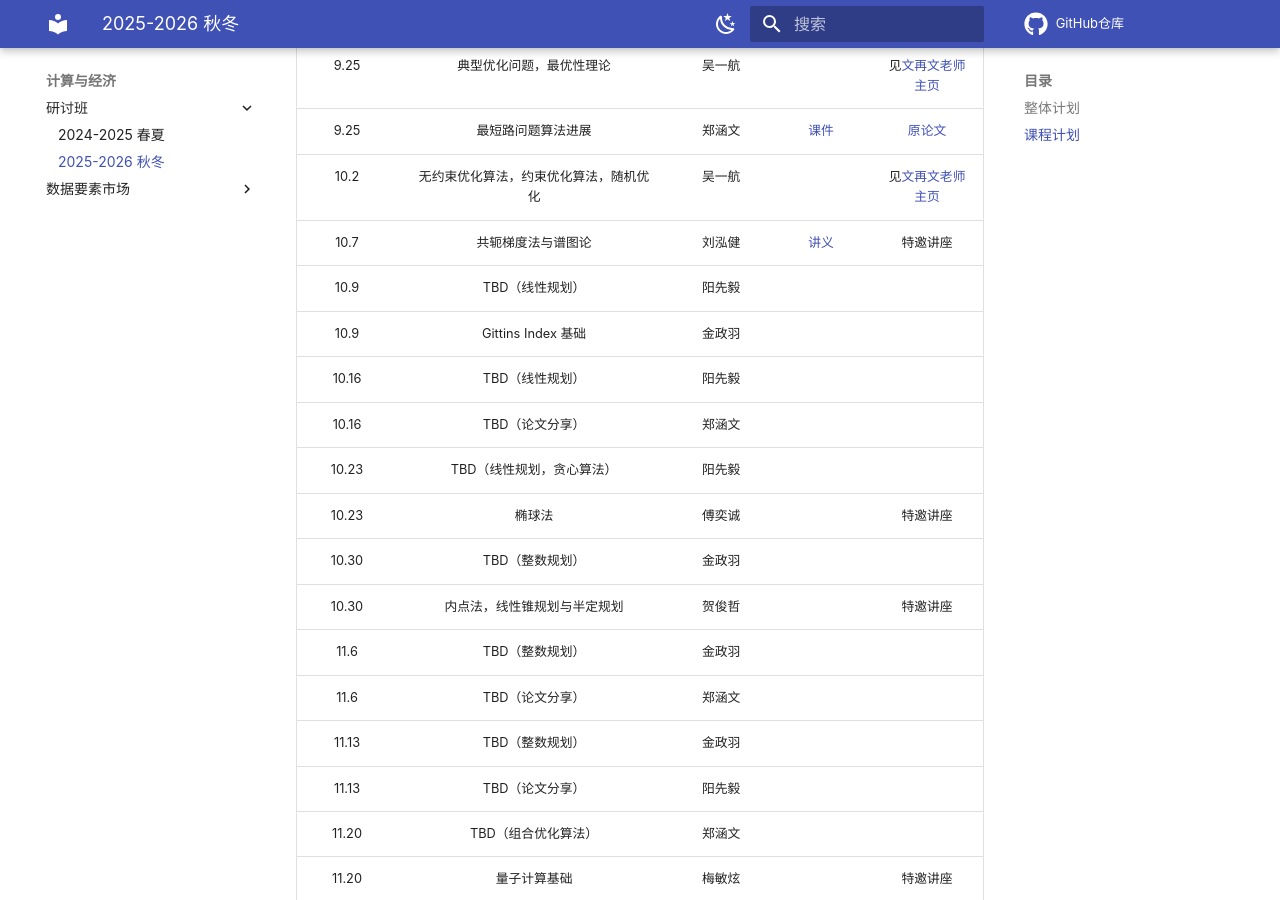
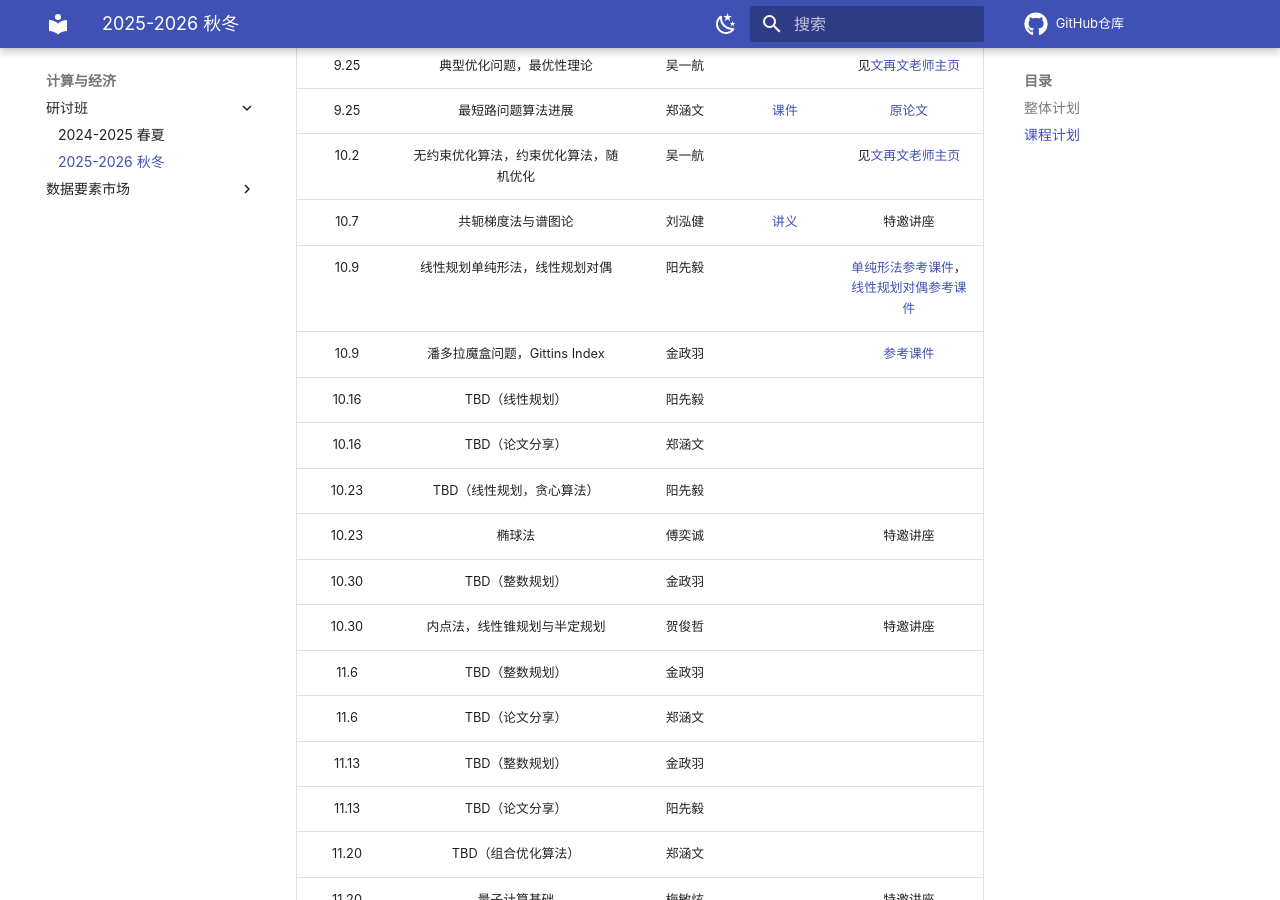
Before and after one commit to yhwu-is/Teach, an MkDocs documentation site: the page built from docs/ec/seminar/25fa.md, in a window 1280 px wide and 900 px high, scrolled down 1318 px. Built offline with MkDocs 1.6.1 and Material for MkDocs 9.7.7, drawn with Linux system fonts in a browser that asks for light colours; comment, search, counter and statistics services are not loaded.

Commit message:
docs:更新EC讨论班

```diff
--- a/docs/ec/seminar/25fa.md
+++ b/docs/ec/seminar/25fa.md
@@ -40,8 +40,8 @@
 | 9.25 | 最短路问题算法进展 | 郑涵文 | [课件](25fa/25fa-01-SSSP.pdf) | [原论文](25fa/Breaking%20the%20Sorting%20Barrier%20for%20Directed%20SSSP.pdf) |
 | 10.2 | 无约束优化算法，约束优化算法，随机优化 | 吴一航 |  | 见[文再文老师主页](http://faculty.bicmr.pku.edu.cn/~wenzw/optbook.html) |
 | 10.7 | 共轭梯度法与谱图论 | 刘泓健 | [讲义](25fa/conjugate-descent&spectral-graphs%20.pdf) | 特邀讲座 |
-| 10.9 | TBD（线性规划） | 阳先毅 |  |  |
-| 10.9 | Gittins Index 基础 | 金政羽 |  |  |
+| 10.9 | 线性规划单纯形法，线性规划对偶 | 阳先毅 |  | [单纯形法参考课件](https://www.math.unipd.it/~luigi/courses/metmodoc1617/m03.reviewPL.beamer.en.pdf)，[线性规划对偶参考课件](25sp/lec1-duality-haifeng.pdf) |
+| 10.9 | 潘多拉魔盒问题，Gittins Index | 金政羽 |  | [参考课件](25fa/6840sp17R_Kleinberg.pdf) |
 | 10.16 | TBD（线性规划） | 阳先毅 |  |  |
 | 10.16 | TBD（论文分享） | 郑涵文 |  |  |
 | 10.23 | TBD（线性规划，贪心算法） | 阳先毅 |  |  |
```
Also changed, not shown: 1 other file.
